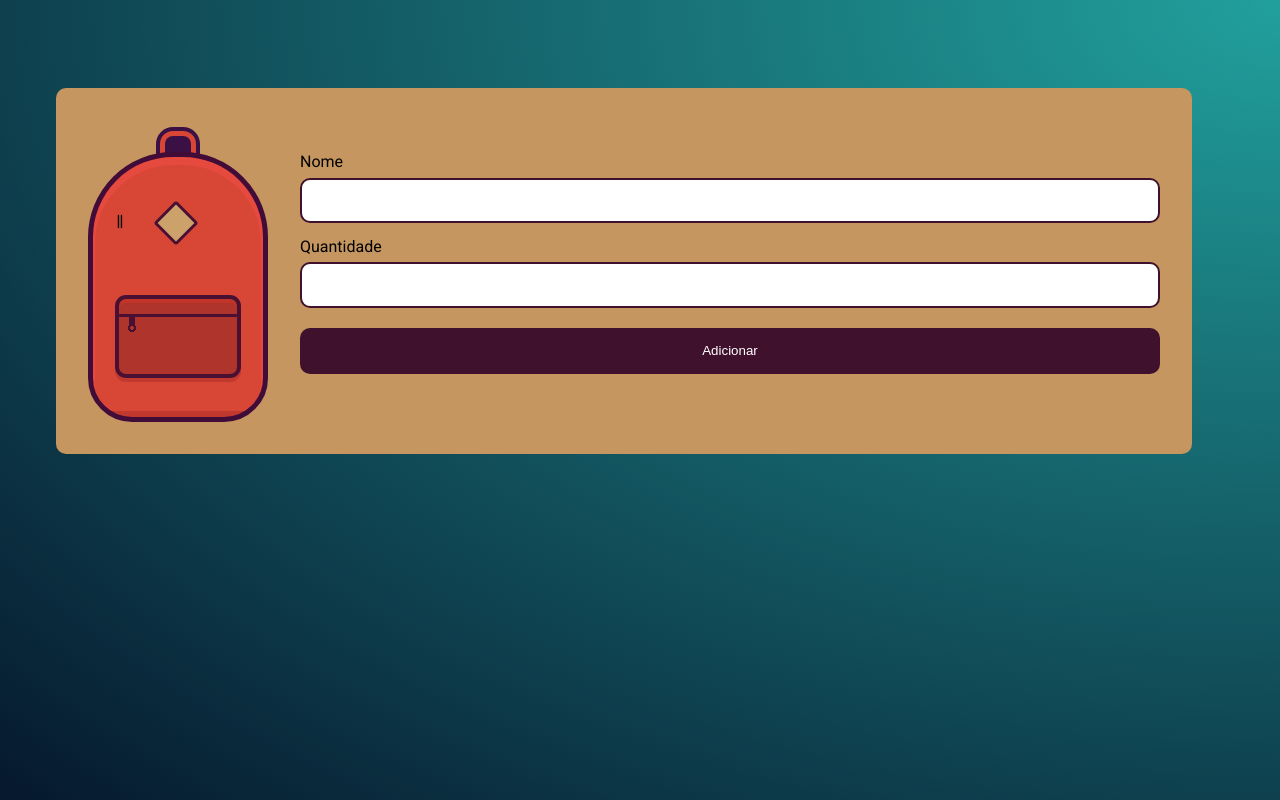
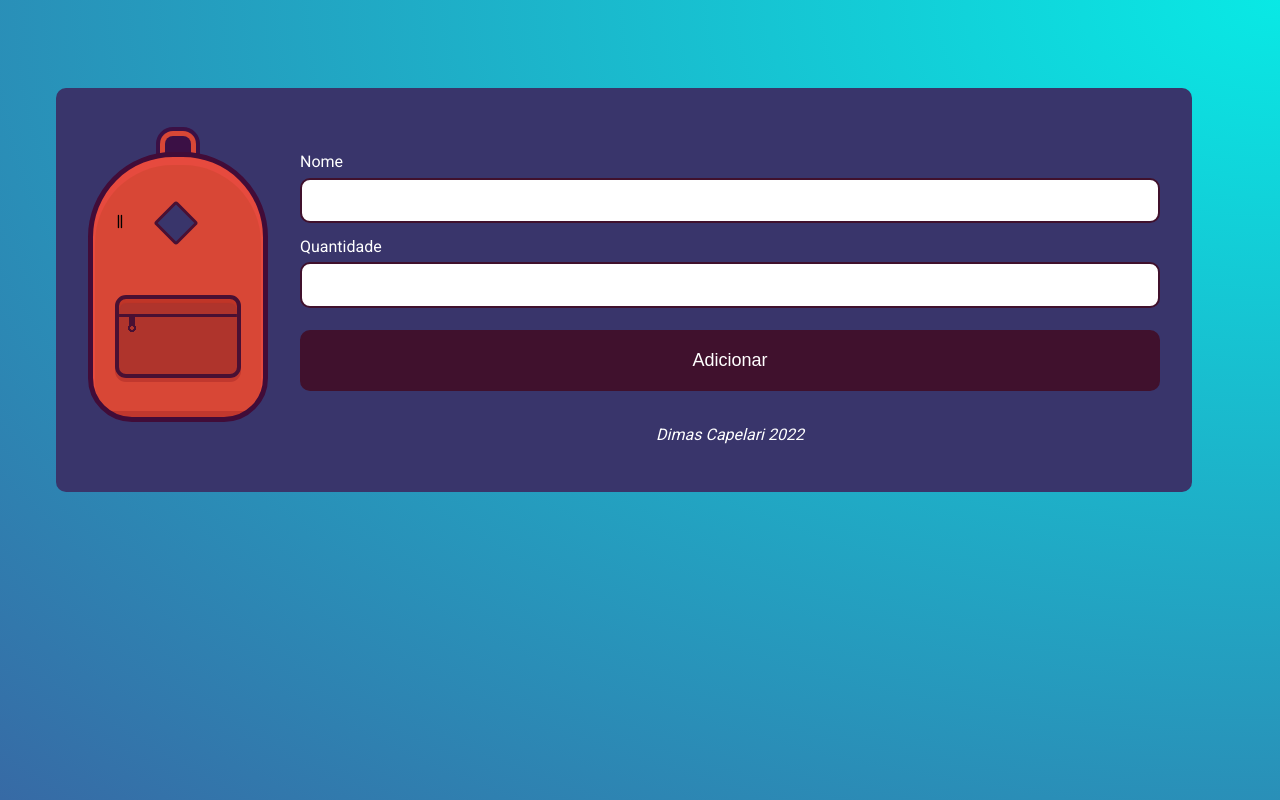
Before and after one commit to dimascapelari/mochilaViagem, a plain HTML site: page index.html in a window 1280 px wide. Drawn offline with Linux system fonts and the light colour scheme.

Commit message:
atualização

```diff
--- a/index.html
+++ b/index.html
@@ -23,8 +23,10 @@
                 <label for="quantidade">Quantidade</label>
                 <input type="number" name="quantidade" id="quantidade">
                 <input type="submit" value="Adicionar" class="cadastrar" id="cadastrar">
+                <p class="paragrafo"><i>Dimas Capelari 2022</i></p>
             </form>
         </div>
+
 
         <ul class="lista" id="lista"></ul>
     </main>
--- a/style.css
+++ b/style.css
@@ -1,5 +1,5 @@
 html {
-    background: radial-gradient(farthest-corner at right top,#21A09D, #06182D);
+    background: radial-gradient(farthest-corner at right top,#09e9e5, #376aa5);
     height: 100%;
     font-family: 'Roboto', cursive;
 }
@@ -18,7 +18,7 @@ html {
     padding: 4em 2em 2em;
     box-sizing: border-box;
     display: flex;
-    background: #C5965F;
+    background: #39356b;
     border-radius: 10px;
     gap: 2em;
 }
@@ -69,7 +69,7 @@ html {
 .mochila:after {
     margin-left: 67px;
     margin-top: -30px;
-    background: #cca16a;
+    background: #39356b;
     width:26px;
     height:26px;
     border: 3px solid #491033;
@@ -92,12 +92,19 @@ html {
 
 .adicionar label {
     display: block;
+    color: white;
 }
 
 .cadastrar {
     background-color: #40112D;
     color: #FFFFFF;
+    font-size: 18px;
     cursor: pointer;
+}
+
+.paragrafo {
+    color: white;
+    text-align: center;
 }
 
 .lista {
@@ -127,6 +134,7 @@ html {
     justify-content: center;
     width: 40px;
     height: 40px;
-    Background: #C5965F;
+    Background: #39356b;
     font-weight: 400;
+    color: white;
 }
```
